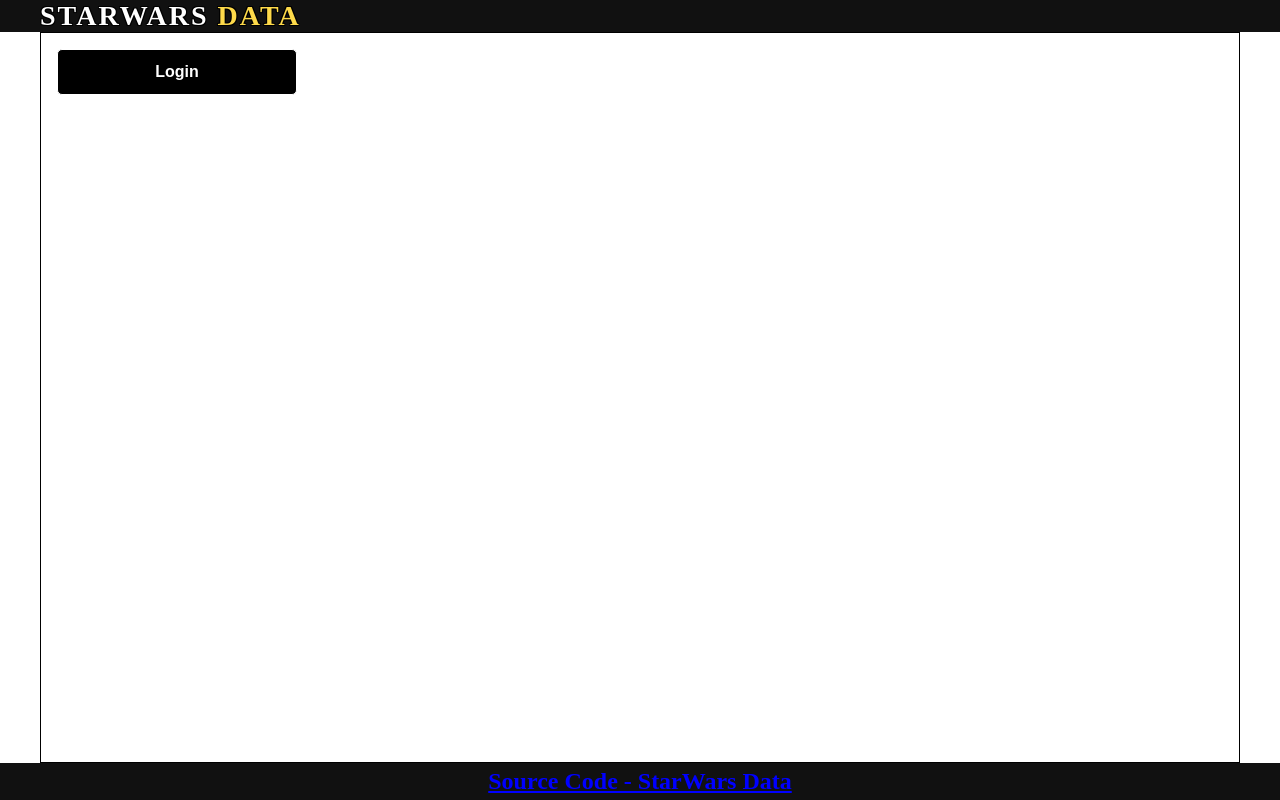
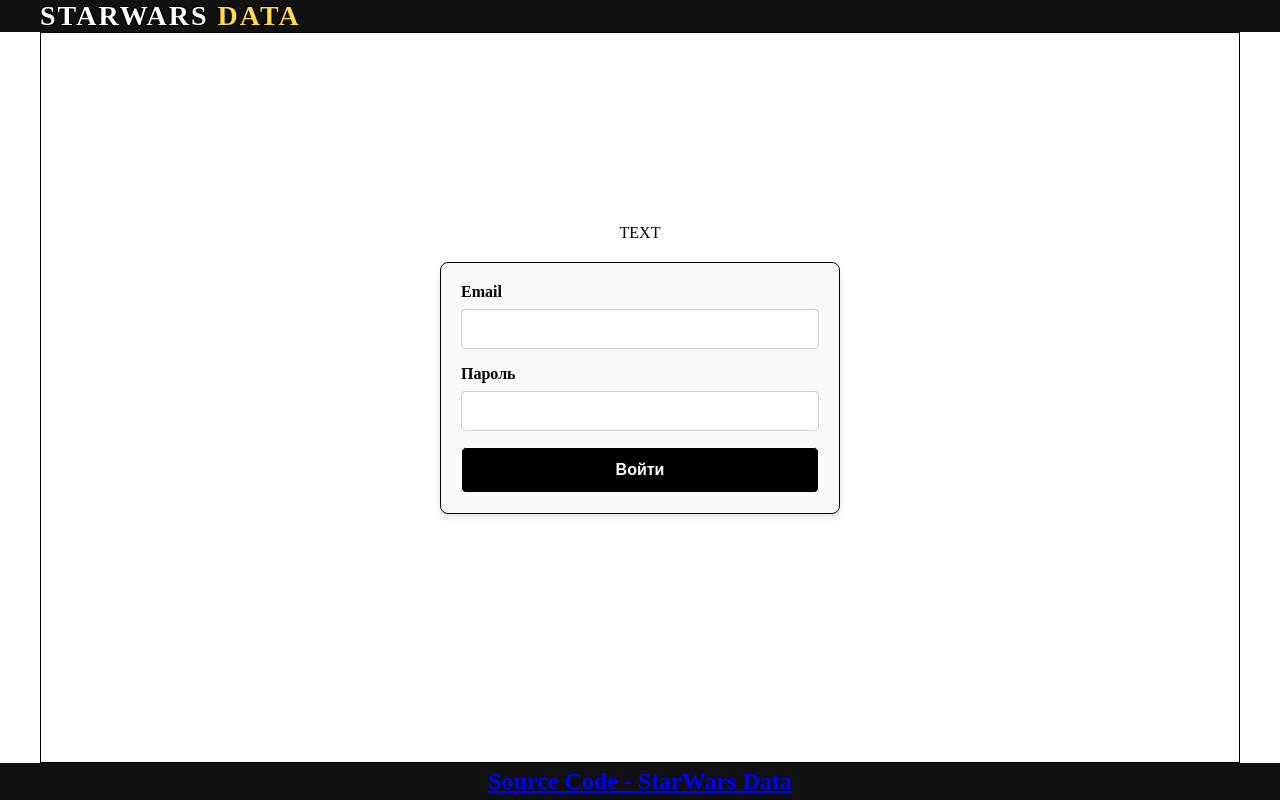
Before and after one commit to Taglat/star-wars-react, a React (Vite) app: page /login in a window 1280 px wide. Built offline with nearby package versions, Linux system fonts and the light colour scheme.

Commit message:
react hook form, login form ui, validation

```diff
--- a/package.json
+++ b/package.json
@@ -14,6 +14,7 @@
     "clsx": "^2.1.1",
     "react": "^18.3.1",
     "react-dom": "^18.3.1",
+    "react-hook-form": "^7.53.1",
     "react-redux": "^9.1.2",
     "react-router-dom": "^6.27.0"
   },
--- /dev/null
+++ b/src/components/login-form/login-form.module.css
@@ -0,0 +1,37 @@
+.form {
+  display: flex;
+  flex-direction: column;
+  gap: 16px;
+  max-width: 400px;
+  width: 100%;
+  margin: 0 auto;
+  padding: 20px;
+  background-color: #f9f9f9;
+  border-radius: 8px;
+  border: 1px solid black;
+  box-shadow: 0px 4px 6px rgba(0, 0, 0, 0.1);
+}
+
+.formField {
+  display: flex;
+  flex-direction: column;
+}
+
+.label {
+  margin-bottom: 8px;
+  font-weight: bold;
+}
+
+.input {
+  padding: 10px;
+  font-size: 16px;
+  border: 1px solid #ccc;
+  border-radius: 4px;
+  transition: border-color 0.3s;
+}
+
+.errorText {
+  margin-top: 4px;
+  font-size: 14px;
+  color: red;
+}
--- /dev/null
+++ b/src/components/login-form/login-form.tsx
@@ -0,0 +1,67 @@
+import css from "./login-form.module.css";
+import { useForm } from "react-hook-form";
+import { Button } from "../shared";
+
+type FormValues = {
+  email: string;
+  password: string;
+};
+
+export default function LoginForm() {
+  const {
+    register,
+    handleSubmit,
+    formState: { errors },
+  } = useForm<FormValues>({
+    mode: "onSubmit",
+  });
+
+  const onSubmit = (data: FormValues) => {
+    console.log("Form Submitted", data);
+  };
+
+  return (
+    <form onSubmit={handleSubmit(onSubmit)} className={css.form} noValidate>
+      <div className={css.formField}>
+        <label htmlFor="email" className={css.label}>
+          Email
+        </label>
+        <input id="email" type="email" className={css.input} {...register("email", {
+          pattern: {
+            message: "Неверный формат email",
+            value: /^[a-zA-Z0-9.!#$%&'*+/=?^_`{|}~-]+@[a-zA-Z0-9-]+(?:\.[a-zA-Z0-9-]+)*$/,
+          },
+          required: {
+            value: true,
+            message: "Email обязателен"
+          }
+        })} />
+        {errors.email && (
+          <p className={css.errorText}>{errors.email.message}</p>
+        )}
+      </div>
+
+      <div className={css.formField}>
+        <label htmlFor="password" className={css.label}>
+          Пароль
+        </label>
+        <input id="password" type="password" className={css.input} {...register("password", {
+          validate: {
+            tooShort: (passwordValue) => {
+              return passwordValue.length < 6 && "Пароль должен быть длинее 5 знаков"
+            }
+          },
+          required: {
+            value: true,
+            message: "Пароль обязателен"
+          }
+        })} />
+        {errors.password && (
+          <p className={css.errorText}>{errors.password.message}</p>
+        )}
+      </div>
+
+      <Button type="submit">Войти</Button>
+    </form>
+  );
+}
--- a/src/pages/login-page/login-page.module.css
+++ b/src/pages/login-page/login-page.module.css
@@ -0,0 +1,11 @@
+.root {
+  display: flex;
+  align-items: center;
+  justify-content: center;
+  height: 80vh;
+  flex-direction: column;
+}
+
+.text {
+  margin-bottom: 20px;
+}
--- a/src/pages/login-page/login-page.tsx
+++ b/src/pages/login-page/login-page.tsx
@@ -6,6 +6,7 @@
 import { Button } from "@/components/shared";
 
 import { login } from "@/redux/reducers/login-slice";
+import LoginForm from "@/components/login-form/login-form";
 
 export default function LoginPage() {
   const navigate = useNavigate();
@@ -17,5 +18,9 @@
     navigate("/")
   };
 
-  return <Button onClick={handleLogin}>Login</Button>;
+  return (<div className={css.root}>
+    <div className={css.text}>TEXT</div>
+    <LoginForm />
+  </div>)
+
 }
```
Also changed, not shown: 1 other file (tests, documents, lock files or other folders).
